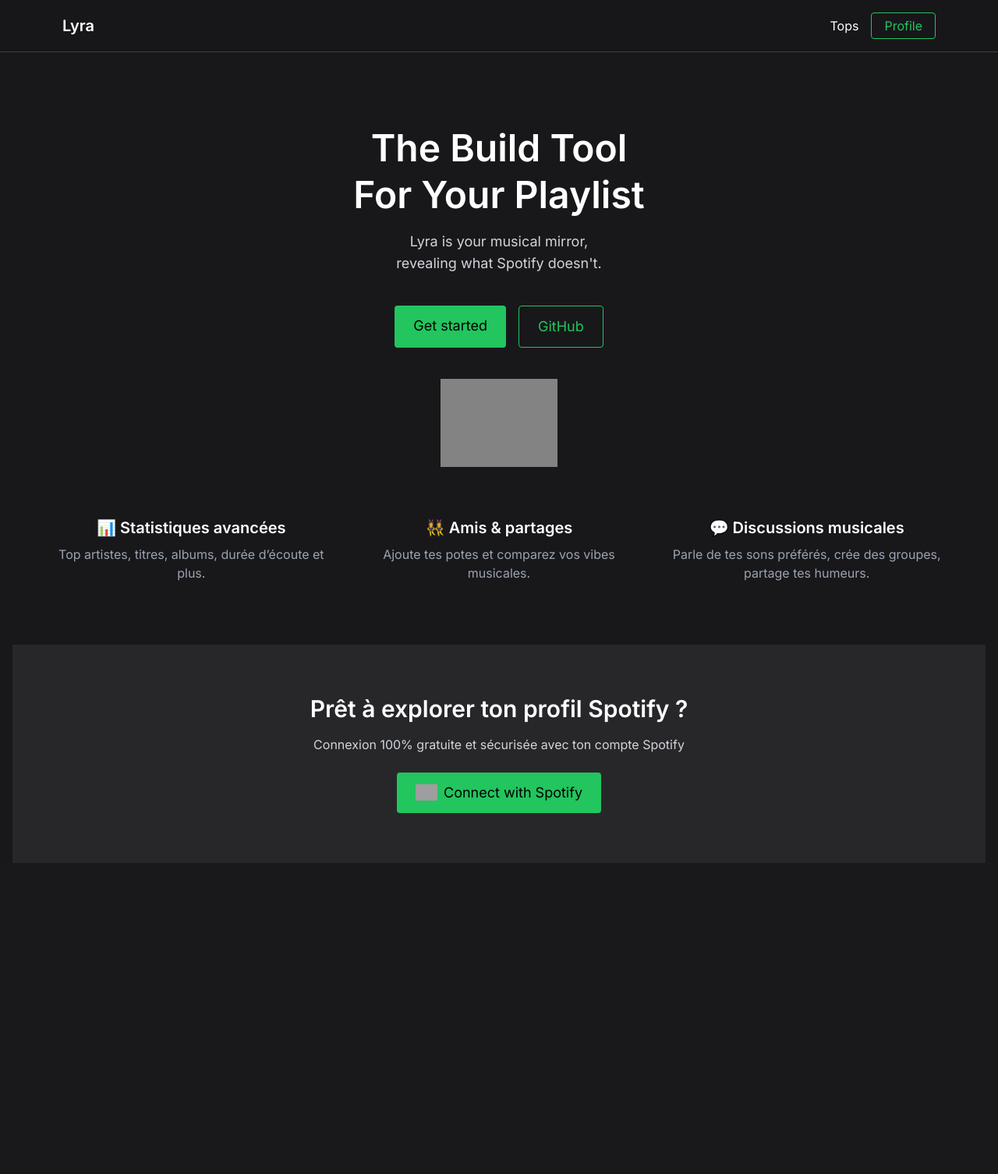
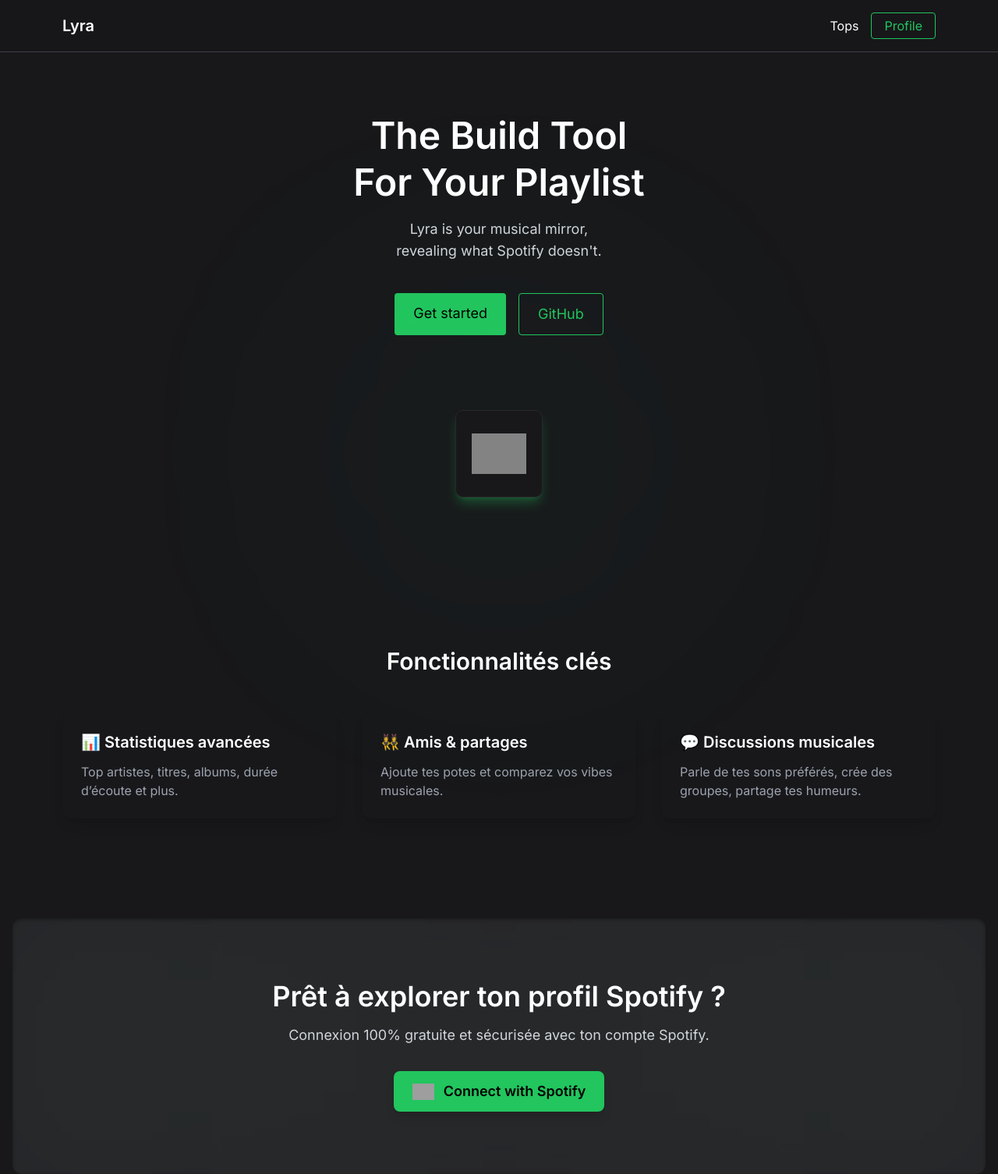
Before and after one commit to clemleri/SpotifyAnalysis, a Flask app: page / in a window 1280 px wide. Shown: the whole page at 78% size. Before the commit the page ends 1107 px from the top, so only its background shows below. Run offline with Flask 2, Linux system fonts and the light colour scheme; some libraries are stand-ins or nearby versions; grey boxes are pictures that could not be loaded.

Commit message:
update basic v1 landing page

```diff
--- a/templates/index.html
+++ b/templates/index.html
@@ -33,7 +33,7 @@
 
       {% block content %}
       <!-- Hero section -->
-      <section class="text-center max-w-4xl mx-auto my-8">
+      <section class="text-center max-w-4xl mx-auto my-4">
         <h1 class="text-5xl font-extrabold mb-4 leading-tight">
           The Build Tool<br />
           For Your Playlist
@@ -53,34 +53,68 @@
           </a>
         </div>
 
-        <img src="https://upload.wikimedia.org/wikipedia/commons/8/84/Spotify_icon.svg" width="150" class="mx-auto opacity-80" />
+        <div class="relative w-28 h-28 mx-auto mt-24 mb-48">
+            <!-- Glow amélioré -->
+            <div class="absolute -inset-32 rounded-full bg-green-400/10 blur-[180px] animate-pulse z-0"></div>
+
+            <!-- Icône -->
+            <div class="relative z-10 flex items-center justify-center w-full h-full rounded-[10px] bg-zinc-900 shadow-lg shadow-green-500/30 border border-zinc-800">
+              <img src="https://upload.wikimedia.org/wikipedia/commons/8/84/Spotify_icon.svg"
+                   width="70"
+                   height="70"
+                   alt="Spotify Logo"
+                   class="opacity-80" />
+            </div>
+          </div>
+
+
       </section>
 
       <!-- Features -->
-      <section class="grid grid-cols-1 md:grid-cols-3 gap-8 text-center max-w-6xl mx-auto my-16">
-        <div>
-          <h3 class="text-xl font-semibold mb-2">📊 Statistiques avancées</h3>
+      <section class="max-w-6xl mx-auto my-24 px-4">
+        <h2 class="text-center text-3xl font-bold text-white mb-12">Fonctionnalités clés</h2>
+
+        <div class="grid grid-cols-1 sm:grid-cols-2 lg:grid-cols-3 gap-8">
+
+          <!-- Card -->
+          <div class="bg-zinc-900 rounded-xl p-6 shadow-lg hover:shadow-green-500/20 transition duration-300">
+            <h3 class="text-xl font-semibold mb-3 text-white">📊 Statistiques avancées</h3>
             <p class="text-gray-400">Top artistes, titres, albums, durée d’écoute et plus.</p>
           </div>
-        <div>
-          <h3 class="text-xl font-semibold mb-2">👯‍♀️ Amis & partages</h3>
+
+          <!-- Card -->
+          <div class="bg-zinc-900 rounded-xl p-6 shadow-lg hover:shadow-pink-500/20 transition duration-300">
+            <h3 class="text-xl font-semibold mb-3 text-white">👯‍♀️ Amis & partages</h3>
             <p class="text-gray-400">Ajoute tes potes et comparez vos vibes musicales.</p>
           </div>
-        <div>
-          <h3 class="text-xl font-semibold mb-2">💬 Discussions musicales</h3>
+
+          <!-- Card -->
+          <div class="bg-zinc-900 rounded-xl p-6 shadow-lg hover:shadow-blue-500/20 transition duration-300">
+            <h3 class="text-xl font-semibold mb-3 text-white">💬 Discussions musicales</h3>
             <p class="text-gray-400">Parle de tes sons préférés, crée des groupes, partage tes humeurs.</p>
+          </div>
+
         </div>
       </section>
 
+
       <!-- Call to action -->
-      <section class="bg-zinc-800 text-center py-16 mt-20 px-4">
-        <h2 class="text-3xl font-bold text-white mb-4">Prêt à explorer ton profil Spotify ?</h2>
-        <p class="text-gray-300 mb-6">Connexion 100% gratuite et sécurisée avec ton compte Spotify</p>
-        <a href="{{ login_url }}" class="inline-flex items-center bg-green-500 text-black px-6 py-3 text-lg font-medium rounded hover:bg-green-400 transition">
-          <img src="https://upload.wikimedia.org/wikipedia/commons/8/84/Spotify_icon.svg" width="28" class="mr-2" />
+    <section class="relative bg-zinc-800 py-20 px-4 mt-32 text-center overflow-hidden rounded-xl shadow-inner shadow-black/30">
+        <!-- Glow background -->
+        <div class="absolute inset-0 bg-gradient-to-r from-green-400/10 via-green-600/5 to-green-400/10 blur-3xl opacity-20 pointer-events-none"></div>
+
+        <div class="relative z-10 max-w-2xl mx-auto">
+        <h2 class="text-4xl font-extrabold text-white mb-4">Prêt à explorer ton profil Spotify ?</h2>
+        <p class="text-gray-300 text-lg mb-8">Connexion 100% gratuite et sécurisée avec ton compte Spotify.</p>
+
+        <a href="{{ login_url }}"
+            class="inline-flex items-center gap-3 bg-green-500 text-black px-6 py-3 text-lg font-semibold rounded-lg shadow-lg hover:bg-green-400 hover:shadow-green-500/30 transition duration-200">
+            <img src="https://upload.wikimedia.org/wikipedia/commons/8/84/Spotify_icon.svg" width="28" height="28" alt="Spotify" />
             Connect with Spotify
         </a>
+        </div>
     </section>
+
       {% endblock %}
 
     </main>
```
Lines whose indentation alone changed are shown as unchanged.
